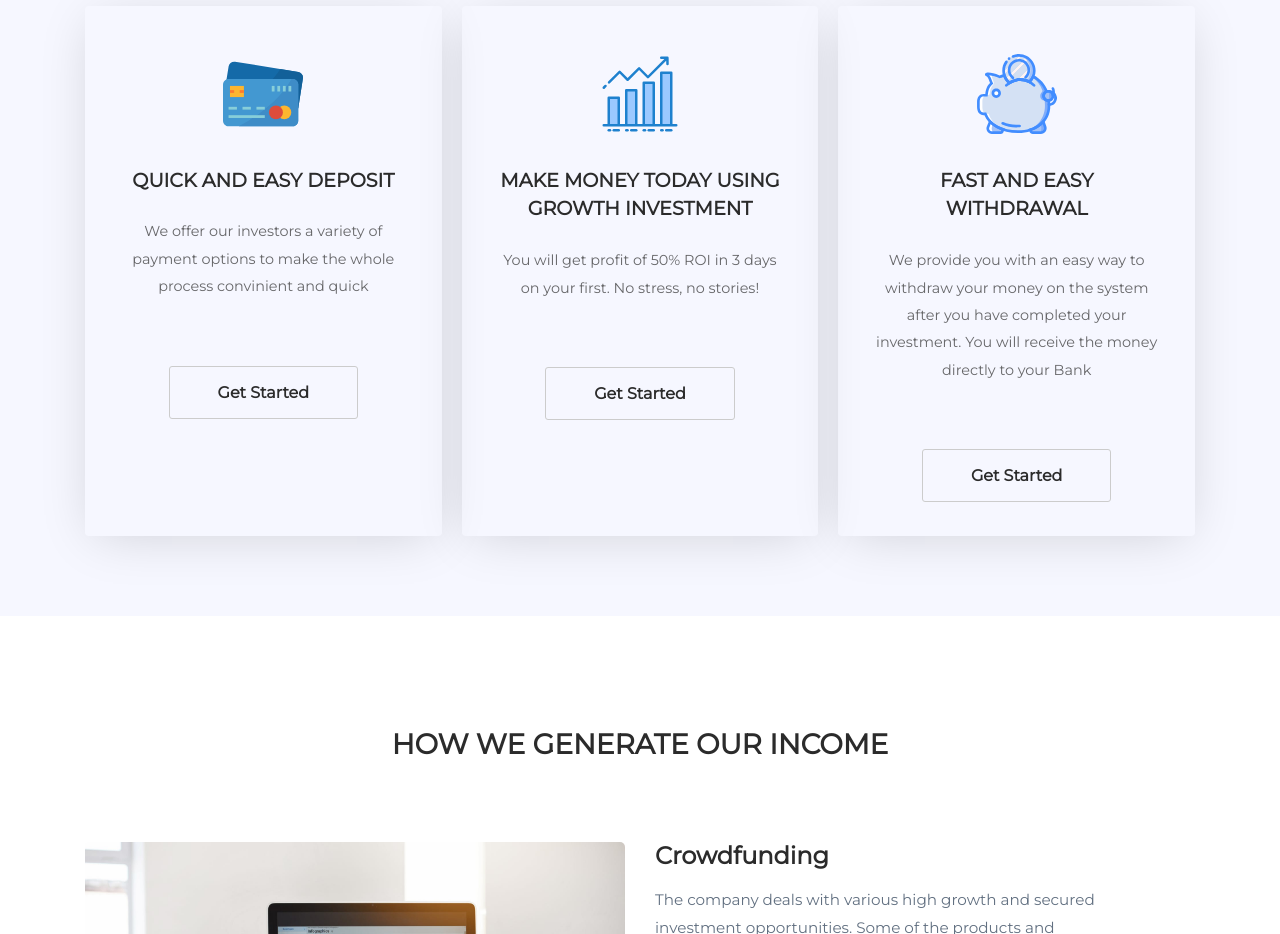
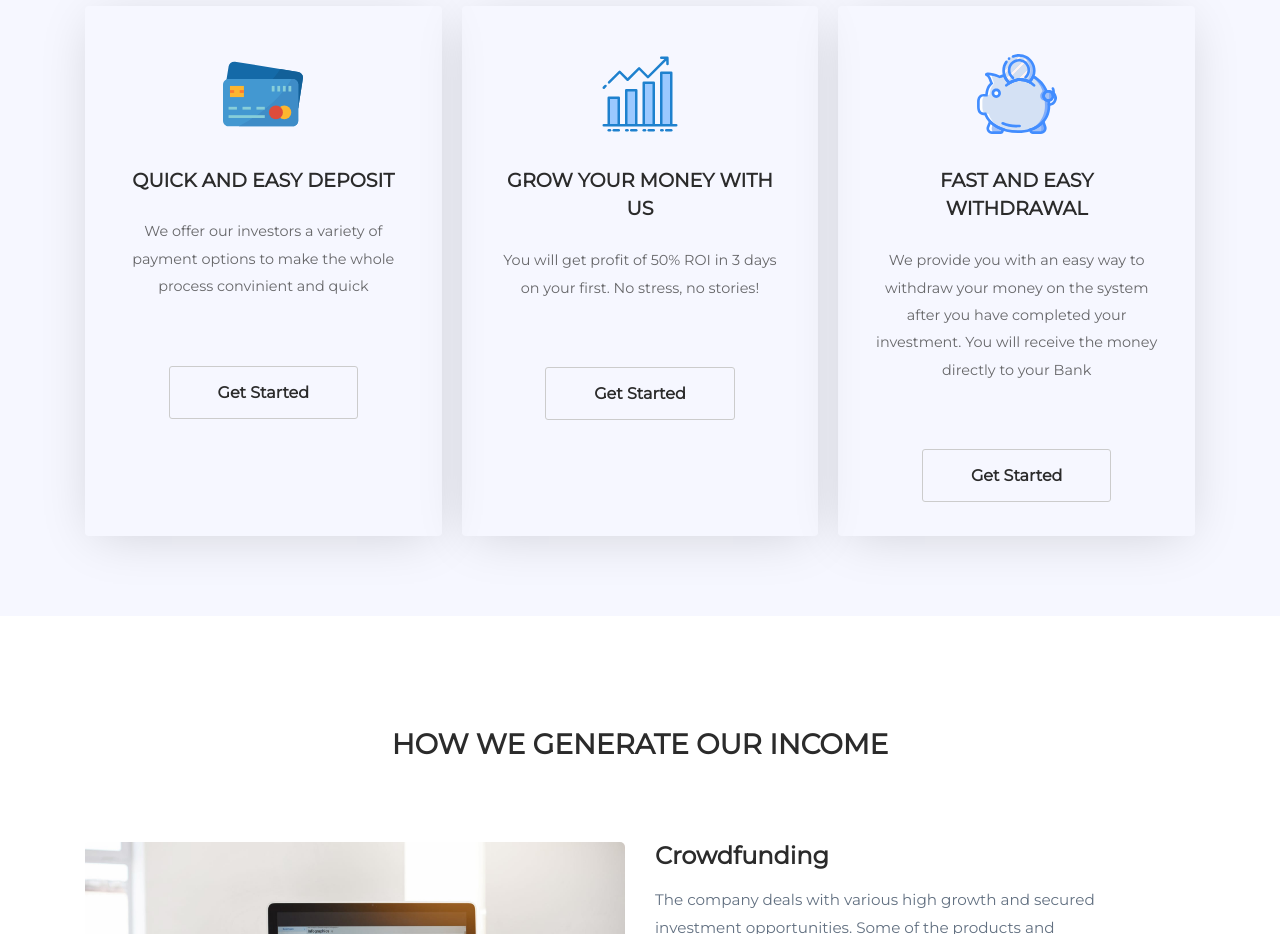
Before and after one commit to Achilles45/chemicalinvestment, a Vue app: page / in a window 1280 px wide. Shown: the part 1500-2434 px from the top of the page. Built offline with nearby package versions, Linux system fonts and the light colour scheme; no server answers.

Commit message:
Chnaged growth investment to grow your money

```diff
--- a/src/components/Features.vue
+++ b/src/components/Features.vue
@@ -16,7 +16,7 @@
               </div>
                <div class="card__content">
                   <img src="../assets/images/chart.svg" class="icons" alt="">
-                  <h3>MAKE MONEY TODAY USING GROWTH INVESTMENT</h3>
+                  <h3>GROW YOUR MONEY WITH US</h3>
                   <p>You will get profit of 50% ROI in 3 days on your first. No stress, no stories!</p>
                    <router-link to="/signup" class="card__btn">Get Started</router-link><br>
               </div>
```
